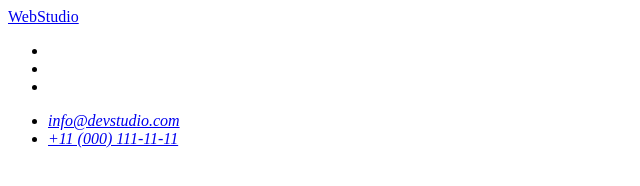
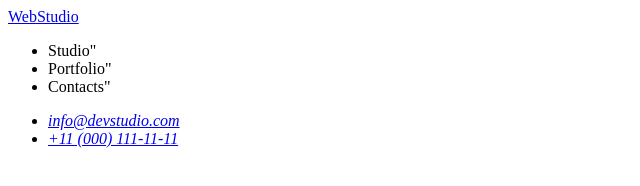
Before and after one commit to LizaDiego/goit-markup-hw-01, a plain HTML site: page index.html in a window 1280 px wide. Shown: the whole page, without its empty margins (0-640 px from the left). Drawn offline with Linux system fonts and the light colour scheme.

Commit message:
<!-- Header -- >

```diff
--- a/index.html
+++ b/index.html
@@ -10,9 +10,9 @@
         <nav>
             <a href="./index.html">WebStudio</a>
             <ul>
-                <li><a href="Studio"</li>
-                <li><a href="Portfolio"</li>
-                <li><a href="Contacts"</li>
+                <li><a href=""></a>Studio"</a></li>
+                <li><a href=""></a>Portfolio"</a></li>
+                <li><a href=""></a>Contacts"</a></li>
             </ul>
         </nav>
         <address>
```
